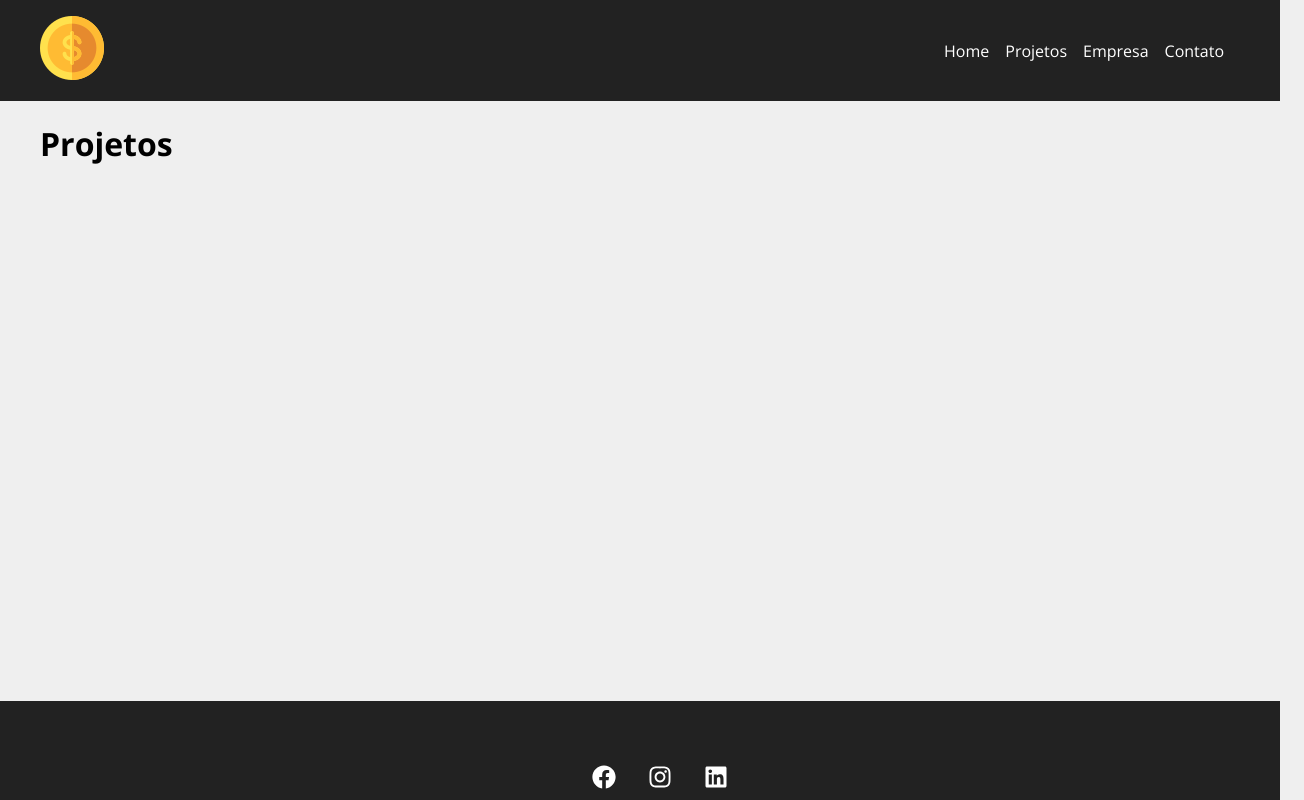
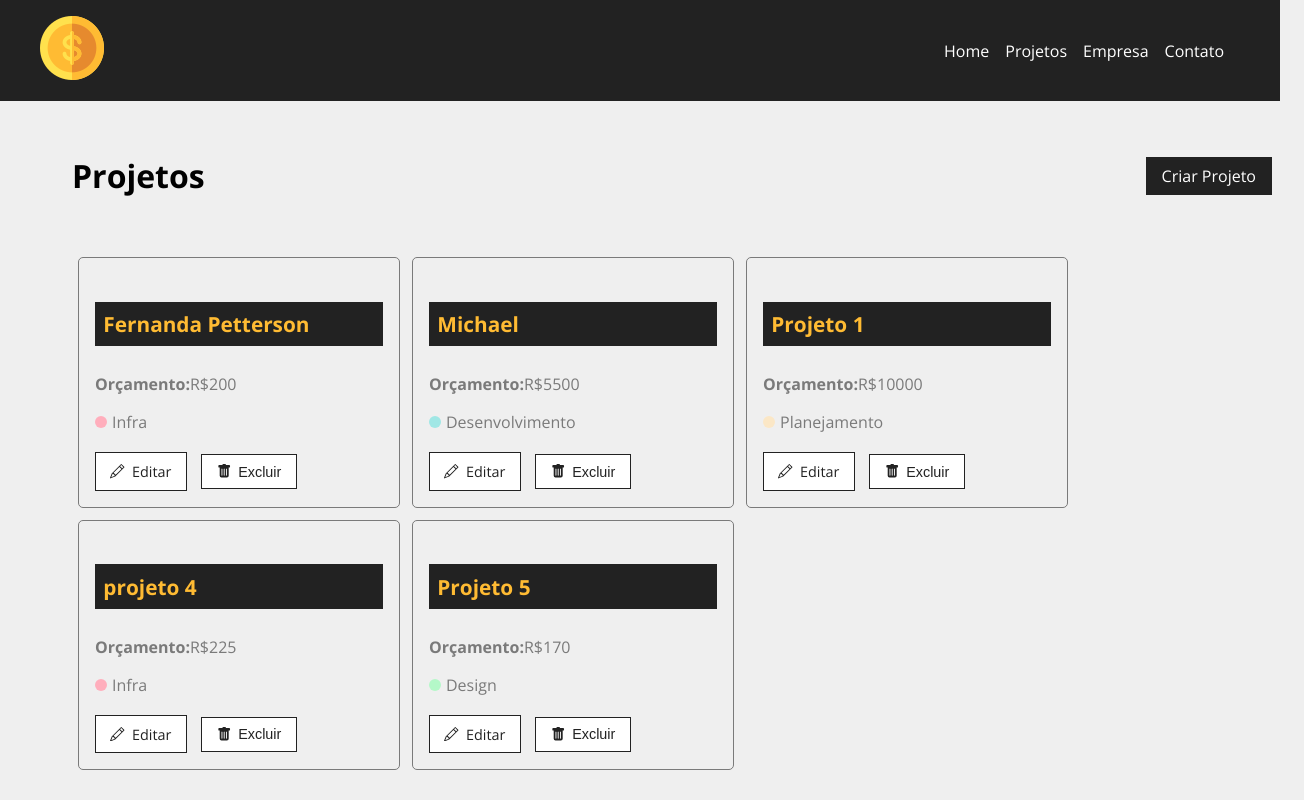
Before and after one commit to michael-petterson-06/Projeto-Costs-Mike, a React (Create React App) app in the folder costs/: page /projects in a window 1280 px wide. Shown: the top 800 px of the page, 1304 px wide, since content can reach past the window. Built offline with nearby package versions, Linux system fonts and the light colour scheme; data requests are answered from the project's data file.

Commit message:
estruturando componente de projetos

```diff
--- a/costs/db.json
+++ b/costs/db.json
@@ -43,6 +43,17 @@
       "cost": 0,
       "services": [],
       "id": 4
+    },
+    {
+      "name": "Projeto 5",
+      "budget": "170",
+      "category": {
+        "id": "3",
+        "name": "Design"
+      },
+      "cost": 0,
+      "services": [],
+      "id": 5
     }
   ],
   "categories": [
--- a/costs/src/components/layout/Container.module.css
+++ b/costs/src/components/layout/Container.module.css
@@ -4,11 +4,6 @@
     justify-content: space-between; /*espaçar elementos com distancia iguais*/
     margin: 0 auto;
     flex-wrap: wrap; /*Quando os elementos ultrapasarem a tela eles continuam na linha de baixo.*/
-}
-
-
-.min-height {
-    min-height: 75%; /*mudar depois para 75% */
 }
 
 
@@ -22,3 +17,8 @@
     flex-direction: column; /* mudar o eixo de direção*/
     justify-content: start;
 }
+
+
+.min-height {
+    min-height: 75%; /*mudar depois para 75% */
+}
--- a/costs/src/components/pages/Projects.js
+++ b/costs/src/components/pages/Projects.js
@@ -1,17 +1,56 @@
+import { useState, useEffect } from 'react';
 import { useLocation } from 'react-router-dom';
 import Message from '../layout/Message.js';
+import styles from './Projects.module.css';
+import Container from '../layout/Container.js'
+import LinkButton from '../layout/LinkButton.js';
+import ProjectCard from '../project/ProjectCard.js';
 
 function Projects() {
 
+    const [ projects, setProjects ] = useState([])
     const location = useLocation()
     let message = ''
     if (location.state){
         message = location.state.message
     }
+
+    useEffect(() => {
+        getProducts()
+    }, [])
+
+    const getProducts =()=>{
+        fetch('http://localhost:5001/projects',{
+            method:'GET',
+            header:{
+                'content-Type':'application/json',
+            },
+        }).then((resp) => resp.json())
+          .then((data) => {
+            setProjects(data)
+          })
+          .catch((error) => console.log(error))
+    }
+
     return (
-        <div>
-            <h1>Projetos</h1>
+        <div className={ styles.project_container }>
+            <div className={ styles.title_container }>
+                <h1>Projetos</h1>
+                <LinkButton to='/newproject' text='Criar Projeto'/>
+            </div>
             {message && <Message msg={ message } type='sucess'/>}
+            <Container  customClass='start'>
+                { projects.length > 0 &&
+                projects.map((project) =>(
+                    <ProjectCard
+                        id={ project.id}
+                        name={ project.name }
+                        budget={ project.budget }
+                        category= { project.category.name}
+                        key={project.id}
+                    />
+                ))}
+            </Container>
         </div>
     )
 }
--- /dev/null
+++ b/costs/src/components/pages/Projects.module.css
@@ -0,0 +1,10 @@
+.project_container {
+    padding: 2em;
+}
+
+.title_container {
+    display: flex;
+    justify-content: space-between;
+    margin-bottom: 2em;
+    align-items: center;
+}
--- /dev/null
+++ b/costs/src/components/project/ProjectCard.js
@@ -0,0 +1,28 @@
+import { Link } from 'react-router-dom'
+import styles from './ProjectCard.module.css'
+import { BsPencil, BsFillTrashFill } from 'react-icons/bs'
+
+function ProjectCar ({id , name, budget, category, handleRemove}) {
+    return (
+        <div className={styles.project_card }>
+            <h4>{ name }</h4>
+            <p>
+                <span>Orçamento:</span>R${ budget}
+            </p>
+            <p className={ styles.category_text }>
+                <span className={ `${styles[category.toLowerCase()]}` }></span>{ category }
+            </p>
+            <div className={styles.project_card_actions}>
+                <Link to={'/project/' + id}>
+                    <BsPencil /> Editar
+                </Link>
+                <button>
+                    <BsFillTrashFill />
+                    Excluir
+                </button>
+            </div>
+        </div>
+    )
+}
+
+export default ProjectCar;
--- /dev/null
+++ b/costs/src/components/project/ProjectCard.module.css
@@ -0,0 +1,92 @@
+.project_card{
+    padding: 1em;
+    border: 1px solid #7a7a7a;
+    border-radius: 5px;
+    width: 24%;
+    margin: 0.5%;
+}
+
+
+.project_card h4 {
+    background-color: #222;
+    color: #ffbb33;
+    padding: 0.4em;
+    margin-bottom: 1.3em;
+    font-size: 1.3em;
+}
+
+
+.project_card p {
+    color: #7a7a7a;
+    margin-bottom: 1em;
+}
+
+
+.project_card p span {
+    font-weight:bold
+}
+
+
+.category_text {
+    display: flex;
+    align-items: center;
+}
+
+
+.category_text span {
+    display: block;
+    width: 12px;
+    height: 12px;
+    border-radius: 50%;
+    background-color: #ccc;
+    margin-right: 5px;
+}
+
+.category_text .infra {
+    background-color: #ffaebc;
+  }
+
+  .category_text .desenvolvimento {
+    background-color: #a0e7e5;
+  }
+
+  .category_text .design {
+    background-color: #b4f8c8;
+  }
+
+  .category_text .planejamento {
+    background-color: #fbe7c6;
+  }
+
+  .project_card_actions {
+    margin-top: 1.2em;
+    display: flex;
+    align-items: center;
+  }
+
+   .project_card_actions a,
+  .project_card_actions button {
+    text-decoration: none;
+    border: none;
+    background-color: #fff;
+    color: #222;
+    font-size: 0.9em;
+    padding: 0.6em 1em;
+    margin-right: 1em;
+    cursor: pointer;
+    border: 1px solid #222;
+    transition: 0.5s;
+    display: flex;
+    align-items: center;
+    justify-content: center;
+  }
+
+  .project_card_actions svg {
+    margin-right: 0.5em;
+  }
+
+  .project_card_actions a:hover,
+  .project_card_actions button:hover {
+    background-color: #222;
+    color: #ffbb33;
+  }
```
